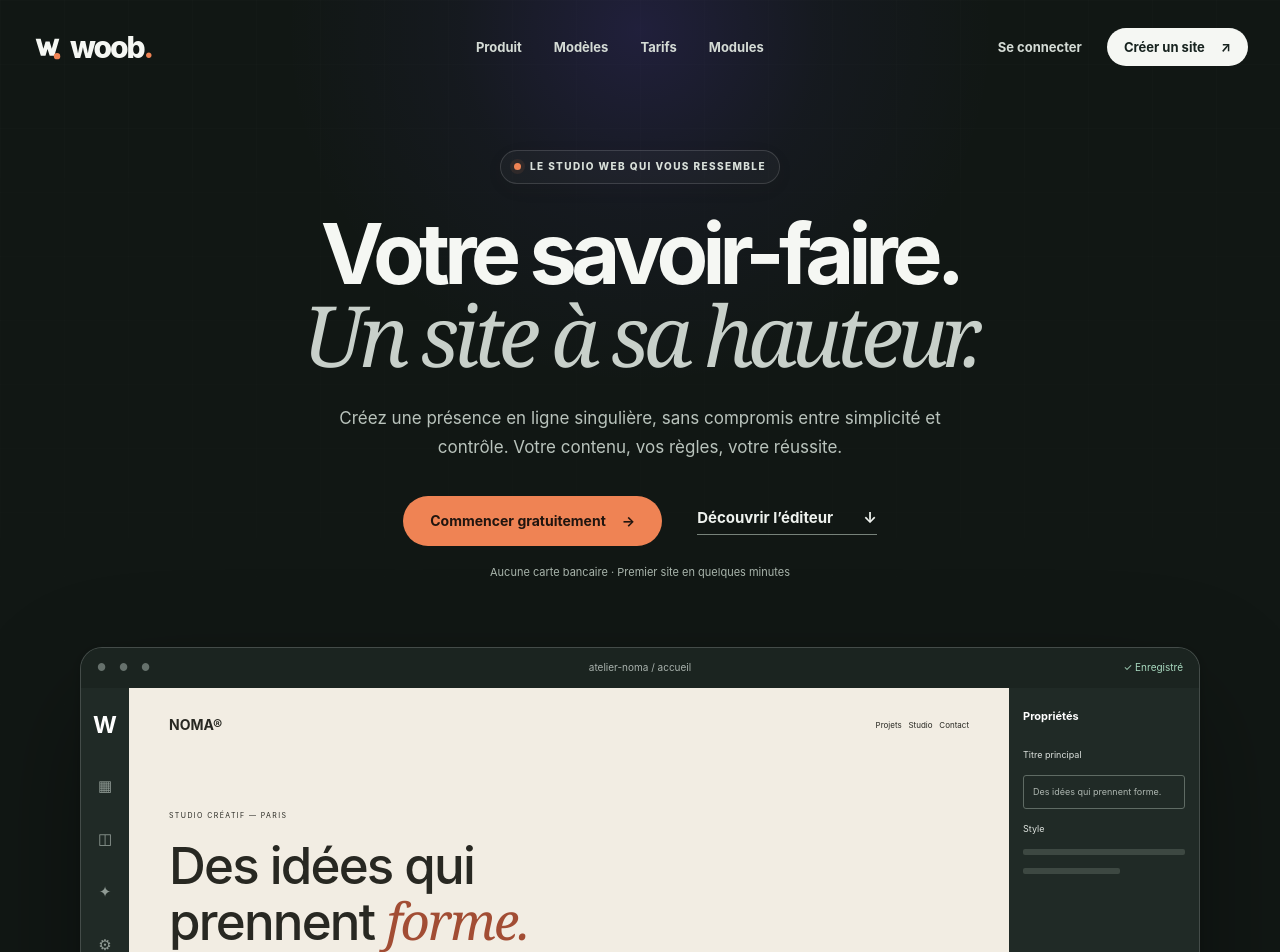
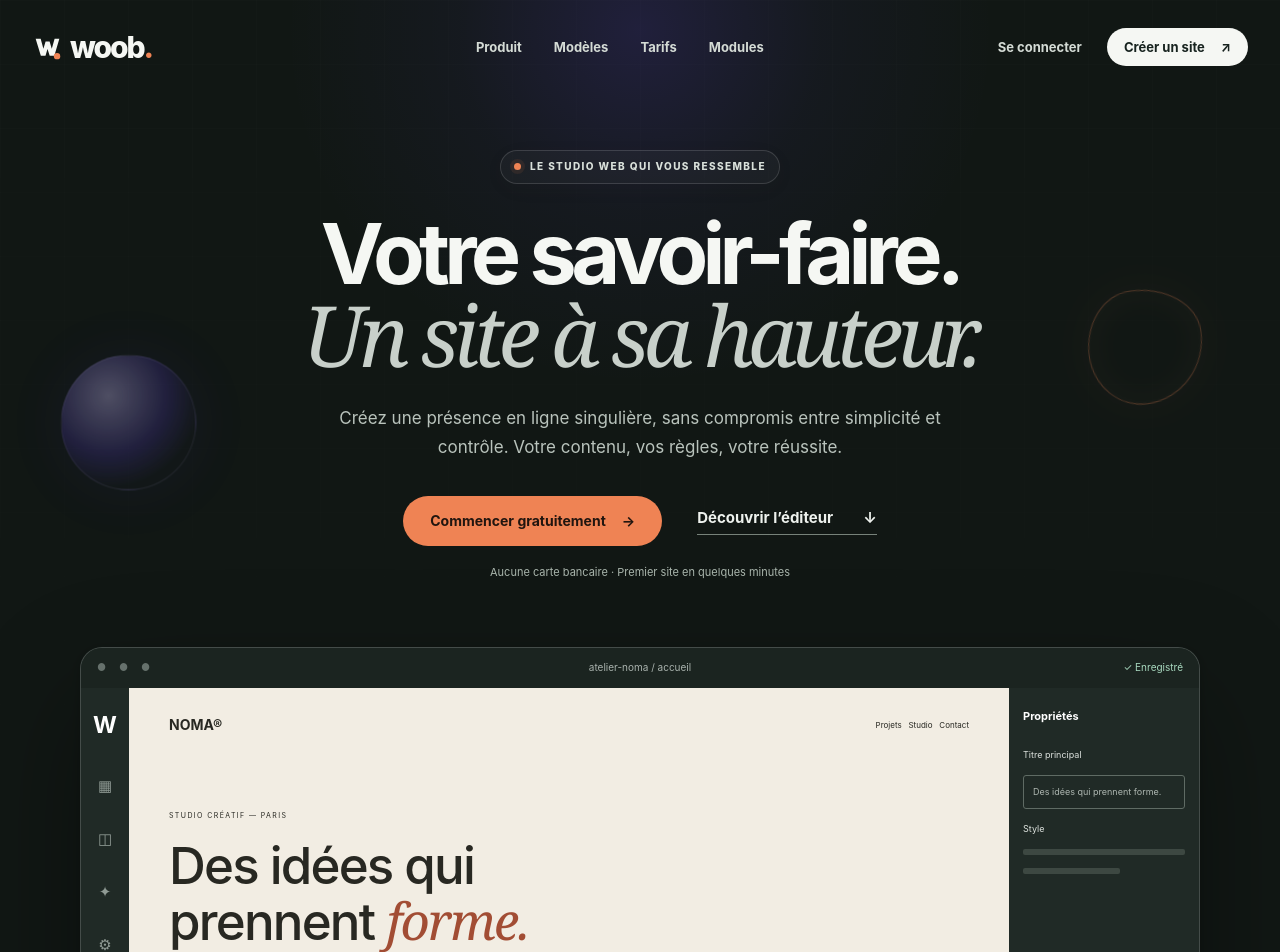
Before and after one commit to Ima-Dev0049/WOOB, a Next.js app: page / in a window 1280 px wide. Shown: the top 952 px of the page. Built offline with nearby package versions, Linux system fonts and the light colour scheme.

Commit message:
feat: add floating shapes to immersive hero
Co-authored-by: arena-agent <297053741+arena-agent@users.noreply.github.com>

```diff
--- a/src/app/immersive.css
+++ b/src/app/immersive.css
@@ -42,6 +42,47 @@
     z-index: -1;
   }
   .immersive-home .marketing-hero > * { position: relative; z-index: 1; }
+  .immersive-home .hero-floats { inset: 0; overflow: hidden; pointer-events: none; position: absolute; z-index: 0; }
+  .immersive-home .hero-float { display: block; position: absolute; }
+  .immersive-home .hero-float-orb {
+    aspect-ratio: 1;
+    background: radial-gradient(circle at 35% 30%, #c8bcff80, #6d4aff42 46%, #6d4aff08 72%);
+    border: 1px solid #c9bcff24;
+    border-radius: 50%;
+    box-shadow: 0 0 76px #6d4aff1c;
+    left: 4.5%;
+    opacity: .68;
+    top: 28%;
+    width: clamp(100px, 11vw, 160px);
+  }
+  .immersive-home .hero-float-ring {
+    aspect-ratio: 1;
+    border: 1px solid #ef835463;
+    border-radius: 43% 57% 55% 45% / 52% 43% 57% 48%;
+    box-shadow: inset 0 0 34px #ef83540b, 0 0 48px #ef83540a;
+    opacity: .72;
+    right: 6%;
+    top: 23%;
+    width: clamp(88px, 9vw, 132px);
+  }
+  .immersive-home .hero-float-tile {
+    background: linear-gradient(145deg, #ffffff10, #ffffff02);
+    border: 1px solid #ffffff24;
+    border-radius: 22px;
+    height: 76px;
+    left: 9%;
+    opacity: .64;
+    top: 65%;
+    transform: rotate(8deg);
+    width: 76px;
+  }
+  @media (min-width: 761px) and (prefers-reduced-motion: no-preference) {
+    .immersive-home .hero-float-orb { animation: hero-float-orb 15s ease-in-out infinite alternate; }
+    .immersive-home .hero-float-ring { animation: hero-float-ring 18s ease-in-out infinite alternate; }
+    .immersive-home .hero-float-tile { animation: hero-float-tile 16s ease-in-out infinite alternate; }
+    .immersive-home .hero-float { animation-play-state: paused; }
+    .immersive-home .marketing-hero[data-surface-active='true'] .hero-float { animation-play-state: running; }
+  }
   .immersive-home .hero-kicker { background: #ffffff08; border: 1px solid #ffffff24; border-radius: 999px; color: #d9e0da; font-size: 10px; letter-spacing: .14em; padding: 8px 13px; }
   .immersive-home .hero-kicker span { box-shadow: 0 0 0 4px #ef835417; }
   .immersive-home .marketing-hero > h1 { font-size: clamp(54px, 6.6vw, 94px); font-weight: 680; letter-spacing: -.068em; line-height: .98; margin: 28px auto 26px; max-width: 1060px; }
@@ -126,8 +167,22 @@
 
   @media (prefers-reduced-motion: reduce) {
     .immersive-home .hero-stage { transform: none !important; }
+    .immersive-home .hero-float { animation: none !important; }
     .immersive-home .marketing-hero::after { translate: -50% 0; }
   }
+}
+
+@keyframes hero-float-orb {
+  from { transform: translate3d(0, 0, 0) scale(.96); }
+  to { transform: translate3d(18px, -26px, 0) scale(1.04); }
+}
+@keyframes hero-float-ring {
+  from { transform: translate3d(0, 0, 0) rotate(-8deg); }
+  to { transform: translate3d(-22px, 24px, 0) rotate(14deg); }
+}
+@keyframes hero-float-tile {
+  from { transform: translate3d(0, 0, 0) rotate(8deg); }
+  to { transform: translate3d(14px, -20px, 0) rotate(23deg); }
 }
 
 @layer responsive {
@@ -139,6 +194,10 @@
     .immersive-home .marketing-hero { min-height: 0; padding: 118px 20px 64px; }
     .immersive-home .marketing-hero::before { background-size: 46px 46px; opacity: .22; }
     .immersive-home .marketing-hero::after { height: 480px; top: -190px; translate: -50% 0; width: 480px; }
+    .immersive-home .hero-floats { opacity: .55; }
+    .immersive-home .hero-float-orb { left: -34px; top: 27%; width: 96px; }
+    .immersive-home .hero-float-ring { right: -24px; top: 19%; width: 78px; }
+    .immersive-home .hero-float-tile { display: none; }
     .immersive-home .hero-kicker { font-size: 9px; letter-spacing: .11em; }
     .immersive-home .marketing-hero > h1 { font-size: clamp(40px, 11.8vw, 52px); line-height: 1.02; margin-top: 23px; }
     .immersive-home .marketing-lead { font-size: 15px; }
--- a/src/app/page.tsx
+++ b/src/app/page.tsx
@@ -8,7 +8,7 @@ const modules = ['Formulaires & contacts', 'Catalogue & commandes', 'Blog & cont
 
 export default function HomePage() {
   return <MotionSurface scrollHeader><div className="marketing-page immersive-home"><MarketingHeader /><main>
-    <section className="marketing-hero" data-surface-scene><div className="hero-kicker" data-surface-reveal="fade"><span /> Le studio web qui vous ressemble</div><h1 data-surface-reveal="rise" data-surface-order="1">Votre savoir-faire.<br /><em>Un site à sa hauteur.</em></h1><p className="marketing-lead" data-surface-reveal="rise" data-surface-order="2">Créez une présence en ligne singulière, sans compromis entre simplicité et contrôle. Votre contenu, vos règles, votre réussite.</p><div className="hero-actions" data-surface-reveal="fade" data-surface-order="3"><Link className="button coral" href="/register">Commencer gratuitement <span>→</span></Link><a className="text-link" href="#product">Découvrir l’éditeur <span>↓</span></a></div><p className="hero-note" data-surface-reveal="fade" data-surface-order="4">Aucune carte bancaire · Premier site en quelques minutes</p>
+    <section className="marketing-hero" data-surface-scene><div className="hero-floats" aria-hidden="true"><span className="hero-float hero-float-orb" /><span className="hero-float hero-float-ring" /><span className="hero-float hero-float-tile" /></div><div className="hero-kicker" data-surface-reveal="fade"><span /> Le studio web qui vous ressemble</div><h1 data-surface-reveal="rise" data-surface-order="1">Votre savoir-faire.<br /><em>Un site à sa hauteur.</em></h1><p className="marketing-lead" data-surface-reveal="rise" data-surface-order="2">Créez une présence en ligne singulière, sans compromis entre simplicité et contrôle. Votre contenu, vos règles, votre réussite.</p><div className="hero-actions" data-surface-reveal="fade" data-surface-order="3"><Link className="button coral" href="/register">Commencer gratuitement <span>→</span></Link><a className="text-link" href="#product">Découvrir l’éditeur <span>↓</span></a></div><p className="hero-note" data-surface-reveal="fade" data-surface-order="4">Aucune carte bancaire · Premier site en quelques minutes</p>
       <div className="hero-stage"><div className="hero-showcase" aria-label="Aperçu de l’éditeur Woob" data-surface-reveal="showcase" data-surface-order="5" data-surface-tilt><div className="showcase-top"><span className="window-dots">● ● ●</span><span>atelier-noma / accueil</span><span className="showcase-saved">✓ Enregistré</span></div><div className="showcase-body"><aside><b>W</b><span>▦</span><span>◫</span><span>✦</span><span>⚙</span></aside><div className="showcase-canvas"><div className="mini-site-nav"><b>NOMA®</b><span>Projets &nbsp; Studio &nbsp; Contact</span></div><div className="mini-hero"><span>STUDIO CRÉATIF — PARIS</span><h2>Des idées qui<br />prennent <i>forme.</i></h2><p>Identités, expériences digitales<br />et objets éditoriaux.</p><button>Voir nos projets ↗</button></div><div className="mini-cards"><span>Stratégie</span><span>Design</span><span>Digital</span></div></div><div className="showcase-properties"><b>Propriétés</b><span>Titre principal</span><div className="mock-input">Des idées qui prennent forme.</div><span>Style</span><div className="mock-line" /><div className="mock-line short" /><div className="selected-chip">Titre · H1</div></div></div></div></div>
     </section>
     <section className="trust-strip" data-surface-reveal="fade"><span>CONÇU POUR LES INDÉPENDANTS</span><span>LES STUDIOS</span><span>LES COMMERCES</span><span>LES ASSOCIATIONS</span><span>LES CRÉATEURS</span></section>
--- a/src/components/ui/MotionSurface.tsx
+++ b/src/components/ui/MotionSurface.tsx
@@ -83,10 +83,13 @@ export function MotionSurface({ children, scrollHeader = false, motionKey = 'sur
     const update = () => {
       frame = 0;
       let sceneProgress = 0;
-      if (scene && sceneMedia.matches) {
+      if (scene) {
         const bounds = scene.getBoundingClientRect();
-        const travel = Math.max(1, Math.min(bounds.height, window.innerHeight));
-        sceneProgress = Math.min(1, Math.max(0, -bounds.top / travel));
+        scene.dataset.surfaceActive = bounds.bottom > 0 && bounds.top < window.innerHeight ? 'true' : 'false';
+        if (sceneMedia.matches) {
+          const travel = Math.max(1, Math.min(bounds.height, window.innerHeight));
+          sceneProgress = Math.min(1, Math.max(0, -bounds.top / travel));
+        }
       }
       const top = Math.max(0, window.scrollY);
       if (header) {
@@ -112,7 +115,10 @@ export function MotionSurface({ children, scrollHeader = false, motionKey = 'sur
         header.classList.remove('is-scrolled');
         header.style.removeProperty('--surface-progress');
       }
-      if (scene) scene.style.removeProperty('--surface-scene-progress');
+      if (scene) {
+        scene.style.removeProperty('--surface-scene-progress');
+        delete scene.dataset.surfaceActive;
+      }
     };
   }, [scrollHeader, motionKey]);
 
```
Also changed, not shown: 4 other files (tests, documents, lock files or other folders).
